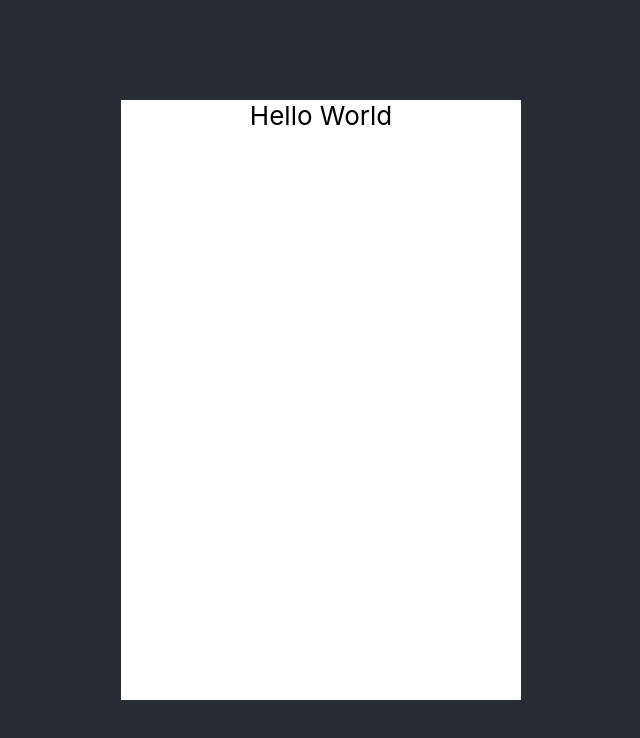
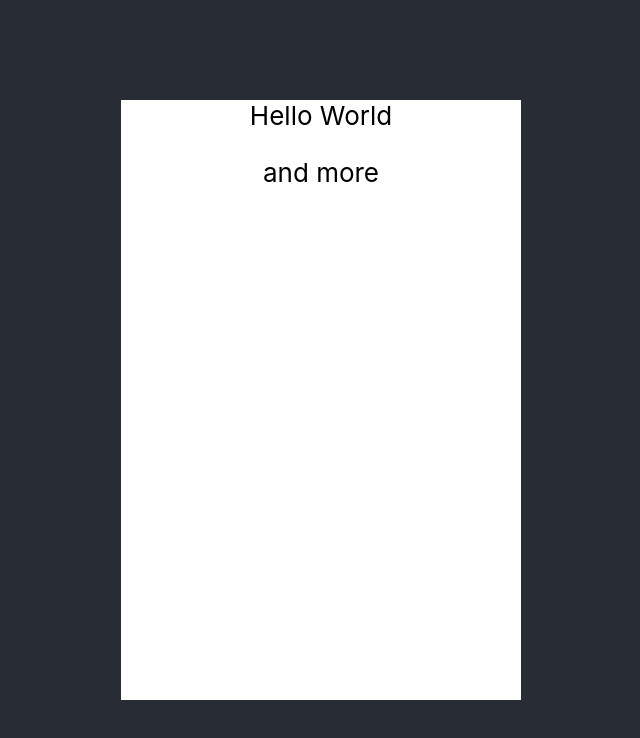
Before and after one commit to JeremyOsz/martian-robot, a React (Create React App) app: page / in a window 1280 px wide. Shown: the top 738 px of the page, without its empty margins (319-959 px from the left). Built offline with nearby package versions, Linux system fonts and the light colour scheme.

Commit message:
Set up React testing

```diff
--- a/src/components/RobotController/RobotController.jsx
+++ b/src/components/RobotController/RobotController.jsx
@@ -3,8 +3,9 @@ import { Container } from "./RobotController.style";
 
 const RobotController = () => {
     return(
-        <Container>
+        <Container data-testid='robot-controller'>
             Hello World
+            <p>and more</p>
         </Container>
     )
 }
```
Also changed, not shown: 1 other file (tests, documents, lock files or other folders).
